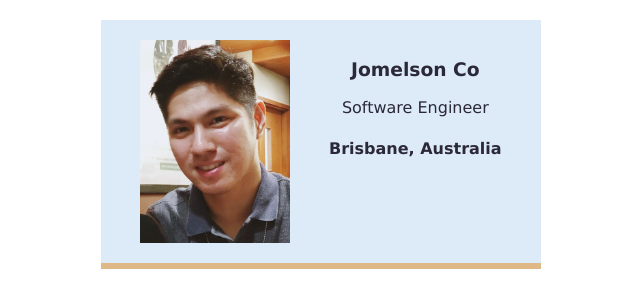
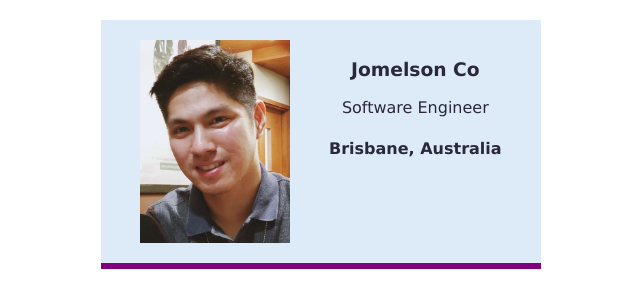
Before and after one commit to jomelsontanco/business-card, a plain HTML site: page index.html in a window 1280 px wide. Shown: the whole page, without its empty margins (319-959 px from the left). Drawn offline with Linux system fonts and the light colour scheme.

Commit message:
changed border to purple

```diff
--- a/styles.css
+++ b/styles.css
@@ -24,7 +24,7 @@ body {
 }
 
 .border-bottom-purple {
-    border-bottom: 6px solid burlywood;
+    border-bottom: 6px solid purple;
 }
 
 .bg-blue {
```
